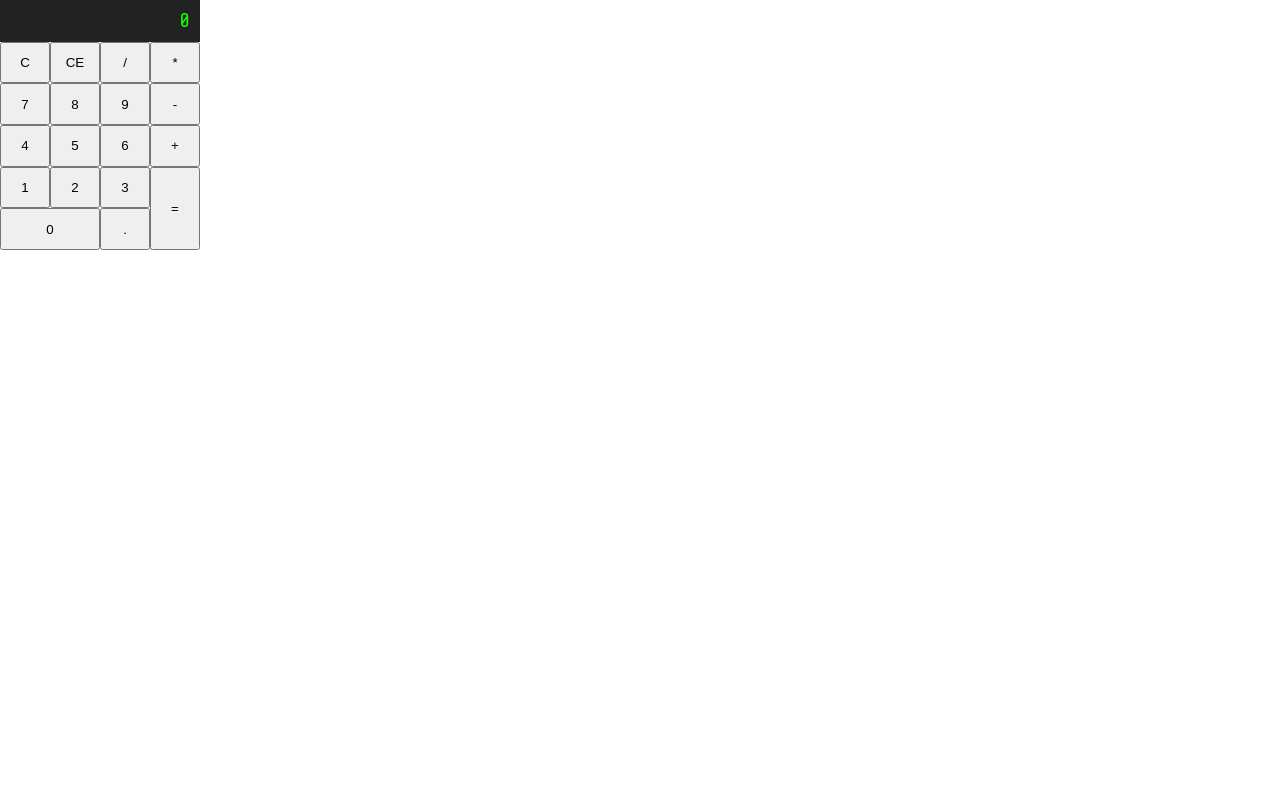
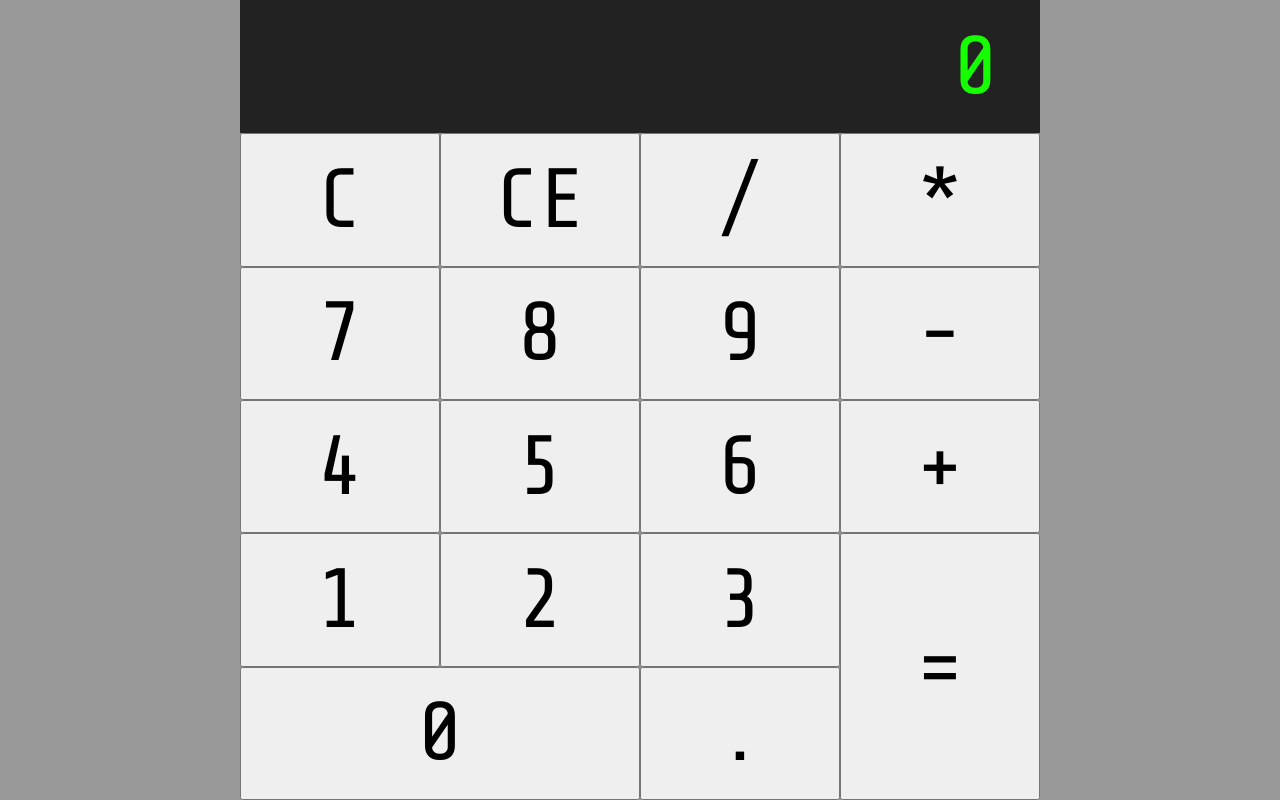
Before and after one commit to markbailey0356/calculator, a plain HTML site: page index.html in a window 1280 px wide. Drawn offline with nearby package versions, Linux system fonts and the light colour scheme.

Commit message:
Resize to fit screen

```diff
--- a/style.css
+++ b/style.css
@@ -1,11 +1,24 @@
 * {margin: 0; padding: 0;}
 
+* {
+  font-size: 10.5vmin;
+  font-family: 'Share Tech Mono', monospace;
+}
+
+html, body {
+  width: 100%;
+  height: 100%;
+  background-color: #999;
+}
+
 .calculator {
-  width: 200px;
-  height: 250px;
+  width: 100%;
+  height: 100%;
+  max-width: 100vh;
   display: flex;
   flex-direction: column;
   align-items: stretch;
+  margin: 0 auto;
 }
 
 .display-frame {
@@ -18,8 +31,6 @@
 .display {
   flex: 1;
   text-align: right;
-  font-size: 20px;
-  font-family: 'Share Tech Mono', monospace;
   color: rgb(21, 255, 0);
   margin-right: 0.5em;
 }
```
